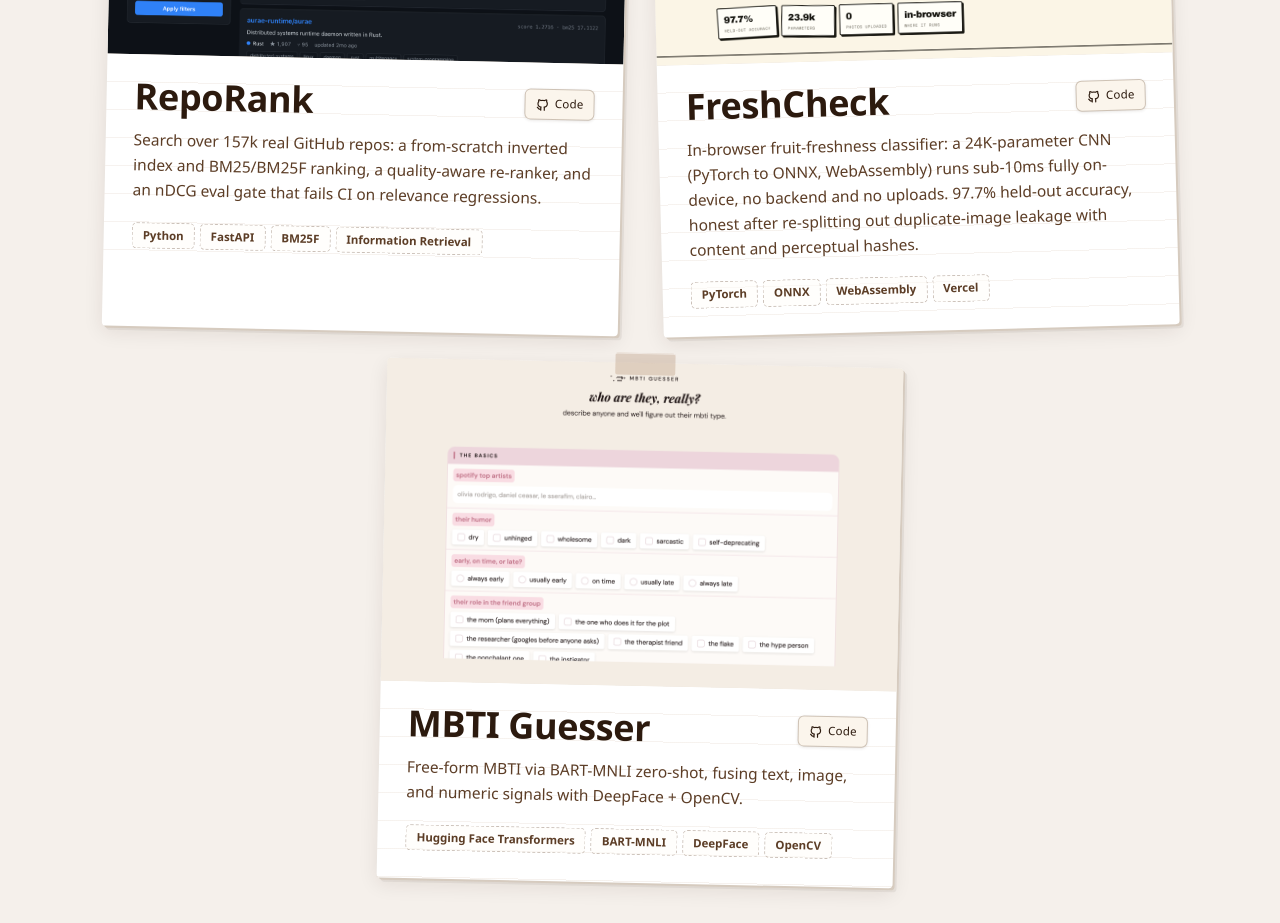
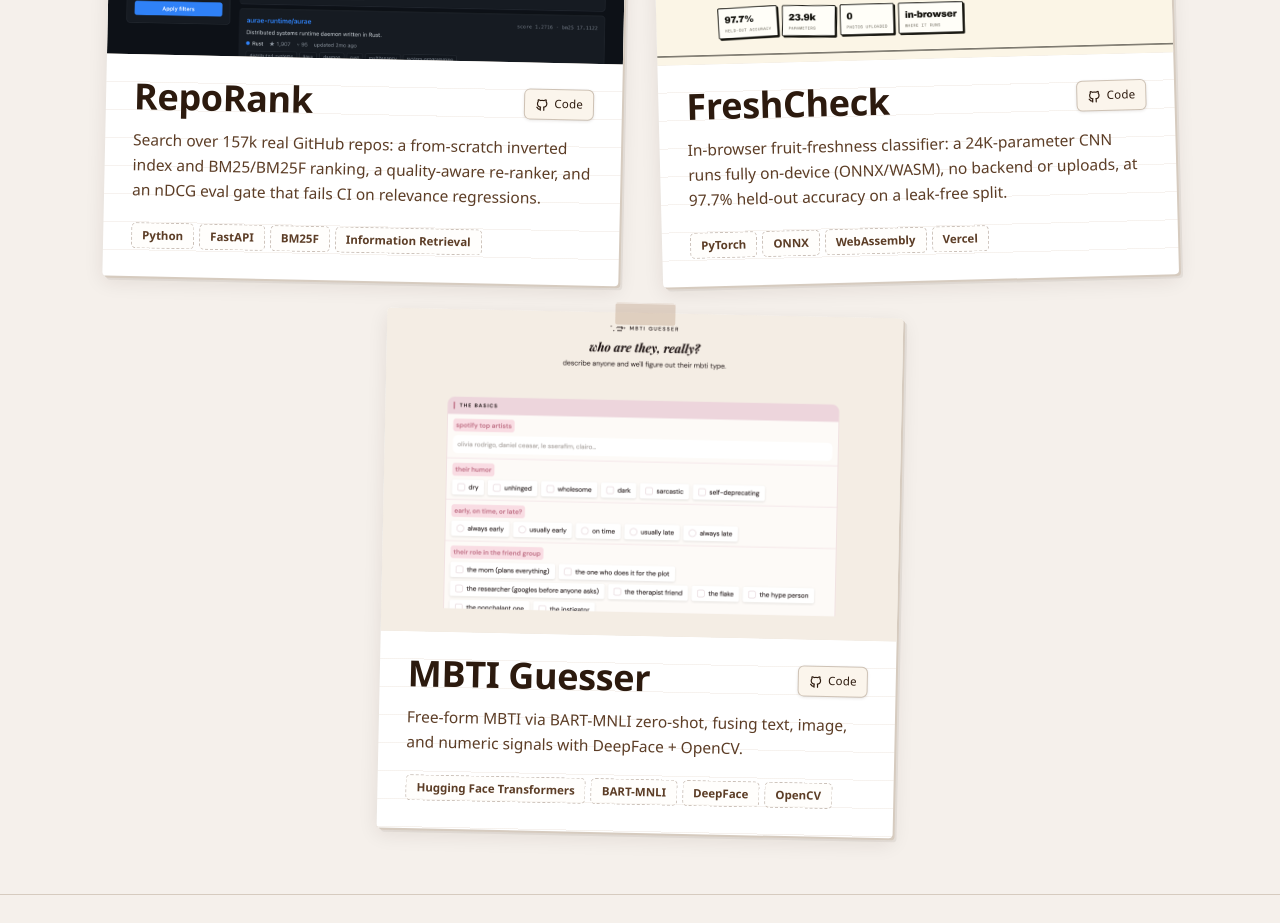
Before and after one commit to chengjcrystal/portfolio, a Next.js app: page / in a window 1280 px wide. Shown: the part 3320-4243 px from the top of the page. Built offline with nearby package versions, Linux system fonts and the light colour scheme.

Commit message:
shorten freshcheck card blurb

```diff
--- a/src/components/FreshCheckCard.tsx
+++ b/src/components/FreshCheckCard.tsx
@@ -66,10 +66,9 @@
           </div>
         </div>
         <p className="proj-sub">
-          In-browser fruit-freshness classifier: a 24K-parameter CNN (PyTorch to
-          ONNX, WebAssembly) runs sub-10ms fully on-device, no backend and no
-          uploads. 97.7% held-out accuracy, honest after re-splitting out
-          duplicate-image leakage with content and perceptual hashes.
+          In-browser fruit-freshness classifier: a 24K-parameter CNN runs fully
+          on-device (ONNX/WASM), no backend or uploads, at 97.7% held-out accuracy
+          on a leak-free split.
         </p>
         <div className="chip-row">
           <span className="chip">PyTorch</span>
```
